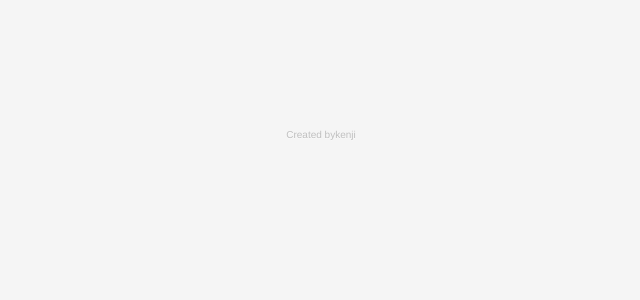
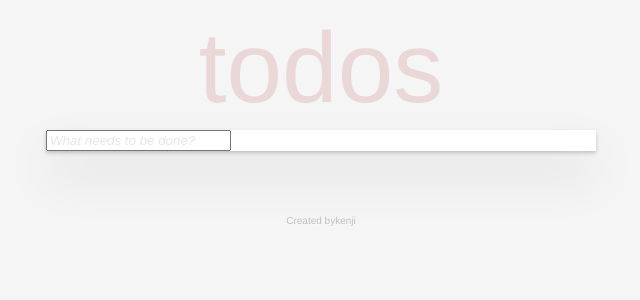
Before and after one commit to knj-labo/learn_cypress, a React (Vite) app: page / in a window 1280 px wide. Shown: the top 300 px of the page, without its empty margins (319-959 px from the left). Built offline with nearby package versions, Linux system fonts and the light colour scheme.

Commit message:
:sparkles: create new todo text input

```diff
--- a/src/App.tsx
+++ b/src/App.tsx
@@ -1,5 +1,11 @@
 import type { RouteComponentProps } from '@reach/router'
+import React, { useEffect } from 'react'
+import { useRecoilValue } from 'recoil'
 
+import type { AppState } from './dataStructure'
+import { recoilState, LocalStorageKey } from './dataStructure'
+
+import { NewTodoTextInput } from './NewTodoTextInput'
 import { Layout } from './style'
 import { Copyright } from './Copyright'
 
@@ -10,9 +16,20 @@ type Props = {
 }
 
 const App: React.FC<Props & RouteComponentProps> = ({ path }) => {
+    const appState = useRecoilValue<AppState>(recoilState)
+
+    // if appState has changes, save it LocalStorage.
+    useEffect((): void => {
+        window.localStorage.setItem(
+            LocalStorageKey.APP_STATE,
+            JSON.stringify(appState) // convert JavaScript Object to string
+        )
+    }, [appState])
+
     return (
         <Layout>
             <section className="todoapp">
+                <NewTodoTextInput />
             </section>
             <Copyright />
         </Layout>
--- /dev/null
+++ b/src/NewTodoTextInput.tsx
@@ -0,0 +1,47 @@
+import React, { createRef } from 'react'
+import { useRecoilState } from 'recoil'
+
+import type { AppState, Todo } from './dataStructure'
+import { recoilState } from './dataStructure'
+import { uuid } from './uuid'
+
+import { Layout } from './style'
+
+export const NewTodoTextInput: React.FC = () => {
+    const [appState, setAppState] = useRecoilState<AppState>(recoilState)
+    const textInput: React.RefObject<HTMLInputElement> =
+        createRef<HTMLInputElement>()
+
+    function addTodo(e: React.KeyboardEvent<HTMLInputElement>): void {
+        if (textInput.current === null) return
+        if (e.key === 'Enter' && textInput.current.value.trim().length > 0) {
+            // make new TODO object
+            const todo: Todo = {
+                id: uuid(),
+                bodyText: textInput.current.value,
+                completed: false,
+            }
+
+            // add new TODO to entire TodoList
+            setAppState({ todoList: [todo, ...appState.todoList] })
+
+            // reset text input UI value
+            textInput.current.value = ''
+        }
+    }
+
+    return (
+        <Layout>
+            <header className="header">
+                <h1>todos</h1>
+                <input
+                    type="text"
+                    className="new-todo"
+                    placeholder="What needs to be done?"
+                    ref={textInput}
+                    onKeyPress={(e: React.KeyboardEvent<HTMLInputElement>) => addTodo(e)}
+                />
+            </header>
+        </Layout>
+    )
+}
--- /dev/null
+++ b/src/dataStructure.ts
@@ -0,0 +1,39 @@
+import type { RecoilState } from 'recoil'
+import { atom } from 'recoil'
+
+export type Todo = {
+    id: string
+    bodyText: string
+    completed: boolean
+}
+
+export type TodoListType = Todo[]
+
+export type AppState = {
+    todoList: TodoListType
+}
+
+export enum LocalStorageKey {
+    APP_STATE = 'APP_STATE',
+}
+
+function LoadAppStateFromLocalStorage(): AppState {
+    const stringifiedJSON: string | null = window.localStorage.getItem(
+        LocalStorageKey.APP_STATE
+    )
+    if (typeof stringifiedJSON === 'string') {
+        const Loaded: AppState = JSON.parse(stringifiedJSON)
+        return Loaded
+    }
+
+    const BlankAppState: AppState = {
+        todoList: [],
+    }
+
+    return BlankAppState
+}
+
+export const recoilState: RecoilState<AppState> = atom({
+    key: 'initialAppState',
+    default: LoadAppStateFromLocalStorage(),
+})
--- /dev/null
+++ b/src/uuid.ts
@@ -0,0 +1,10 @@
+export const uuid = (): string => {
+    let result = ''
+    const characters =
+        'ABCDEFGHIJKLMNOPQRSTUVWXYZabcdefghijklmnopqrstuvwxyz0123456789'
+    const charactersLength = characters.length
+    for (let i = 0; i < 12; i++) {
+        result += characters.charAt(Math.floor(Math.random() * charactersLength))
+    }
+    return result
+}
```
